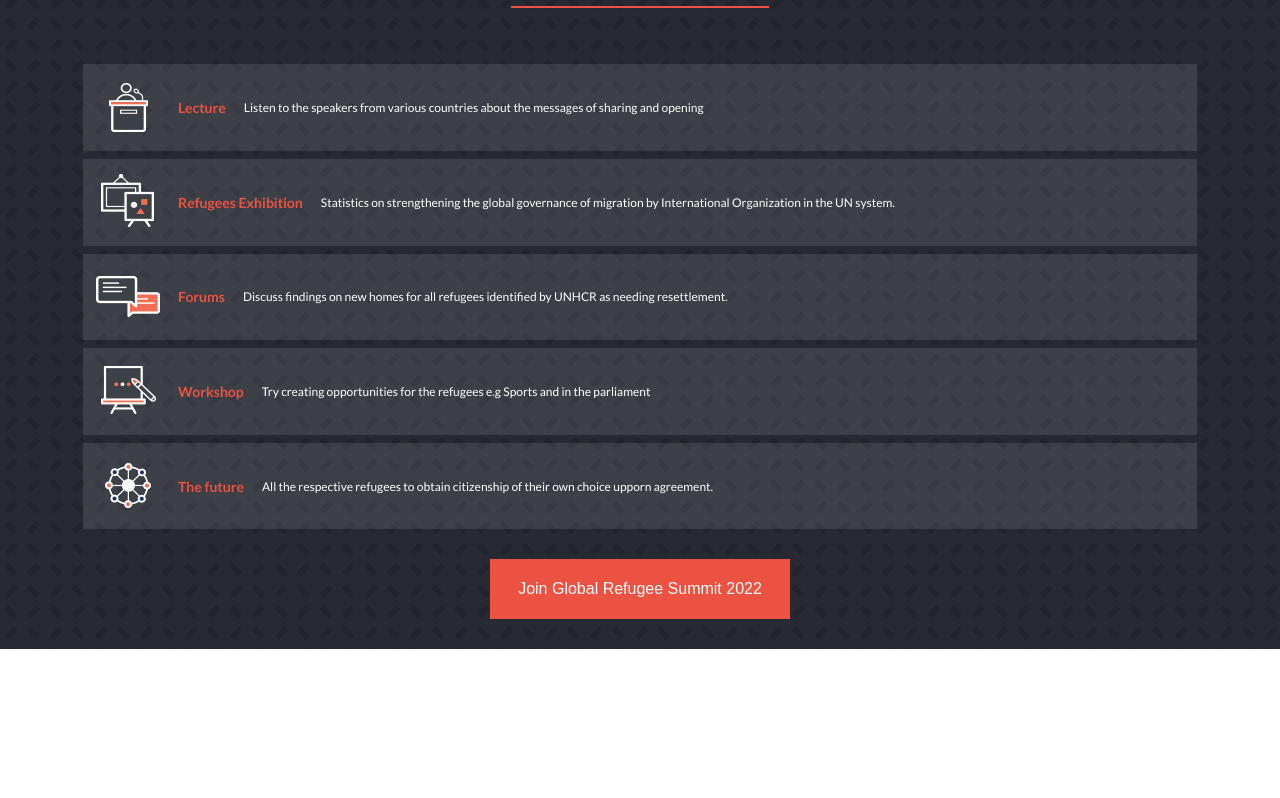
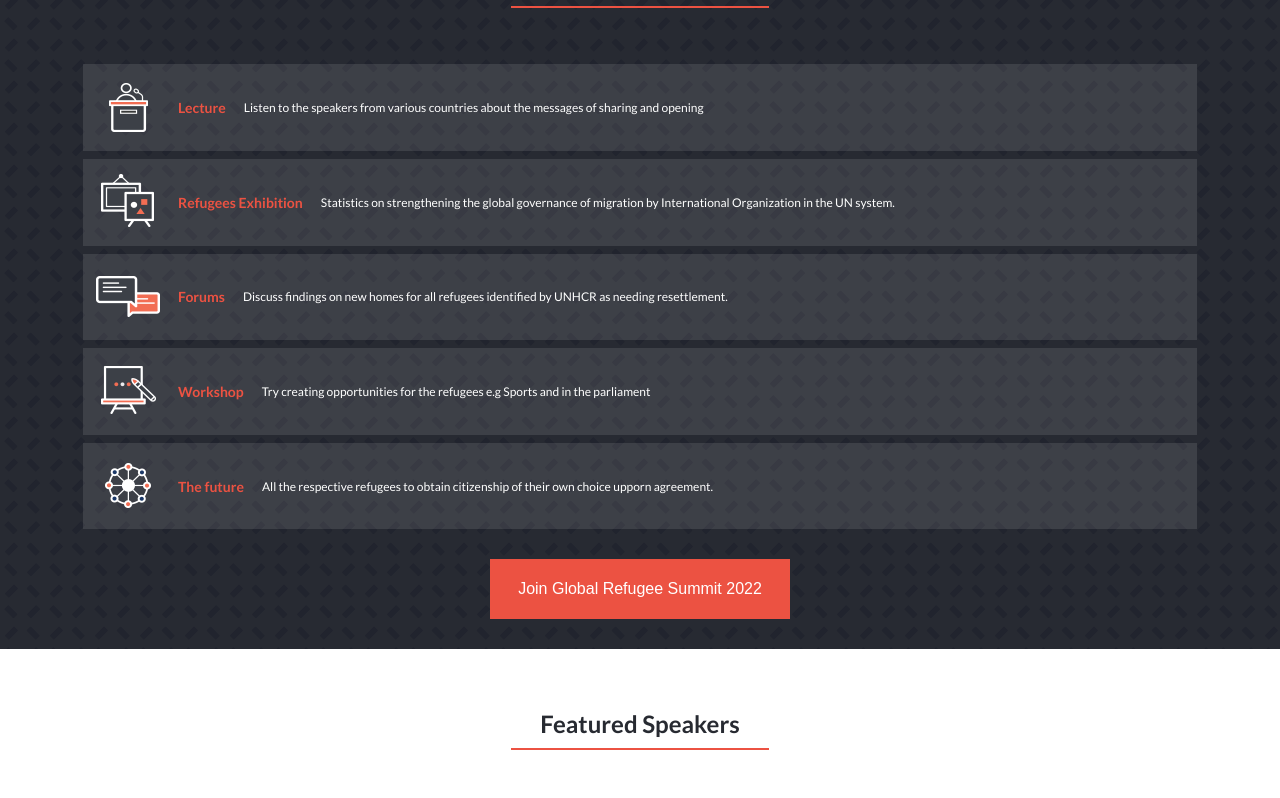
Before and after one commit to SimonGideon/UN-Refugee-global-Summit, a website: page index.html in a window 1280 px wide. Shown: the part 953-1751 px from the top of the page. Before the commit the page ends 1602 px from the top, so only its background shows below. Drawn offline with Linux system fonts and the light colour scheme.

Commit message:
Add speaker section on index.html

```diff
--- a/index.html
+++ b/index.html
@@ -94,6 +94,13 @@
         <button type="submit">Join Global Refugee Summit 2022</button>
       </div>
     </section>
+    <!-- featured speakers -->
+    <section class="speakers">
+      <div class="program-heading">
+        <h1>Featured Speakers</h1>
+        <hr>
+      </div>
+    </section>
     <script src="./javascript/script.js"></script>
   </body>
 </html>
--- a/styles.css
+++ b/styles.css
@@ -161,3 +161,8 @@ header {
   font-weight: 500;
   font-size: 1rem;
 }
+
+/* speakers */
+.speakers .program-heading h1 {
+    color: var(--primaryColor);
+}
```
